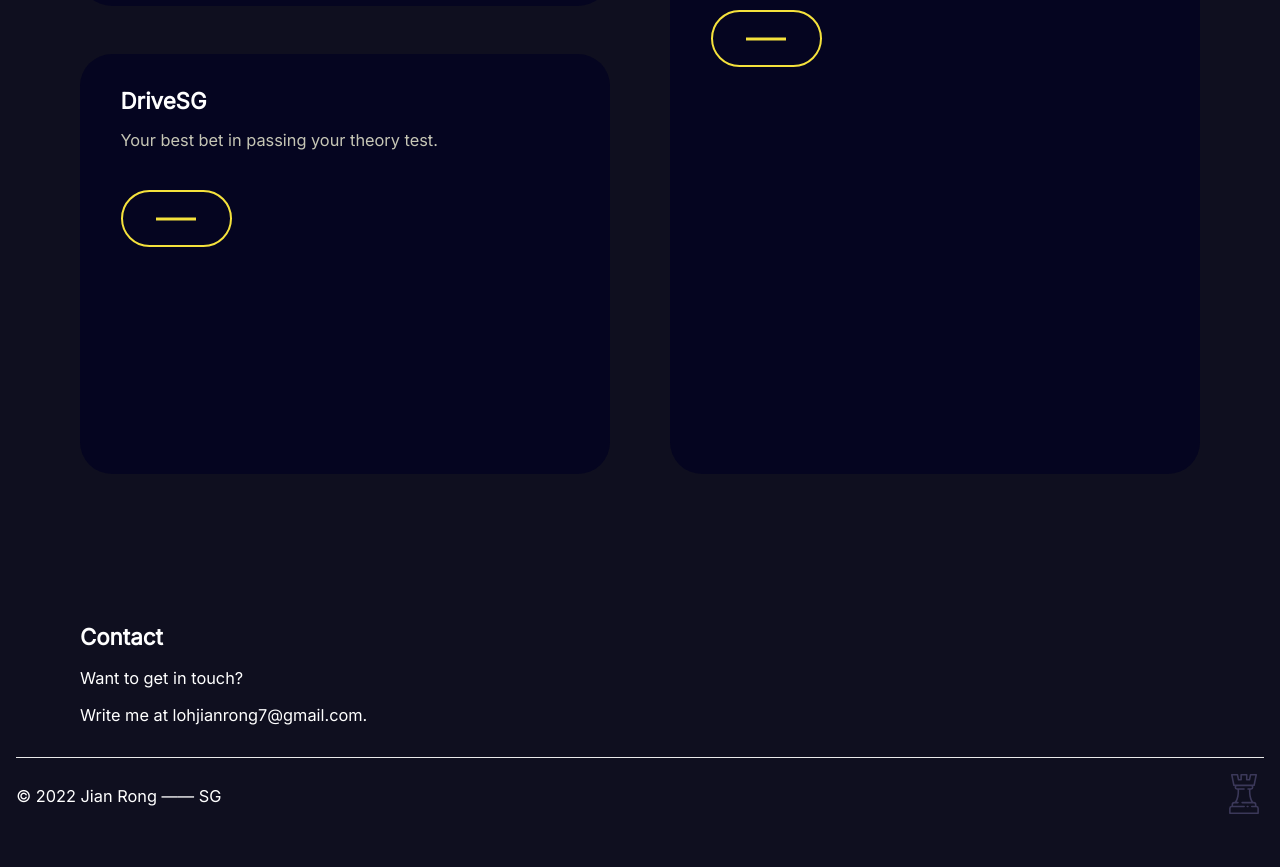
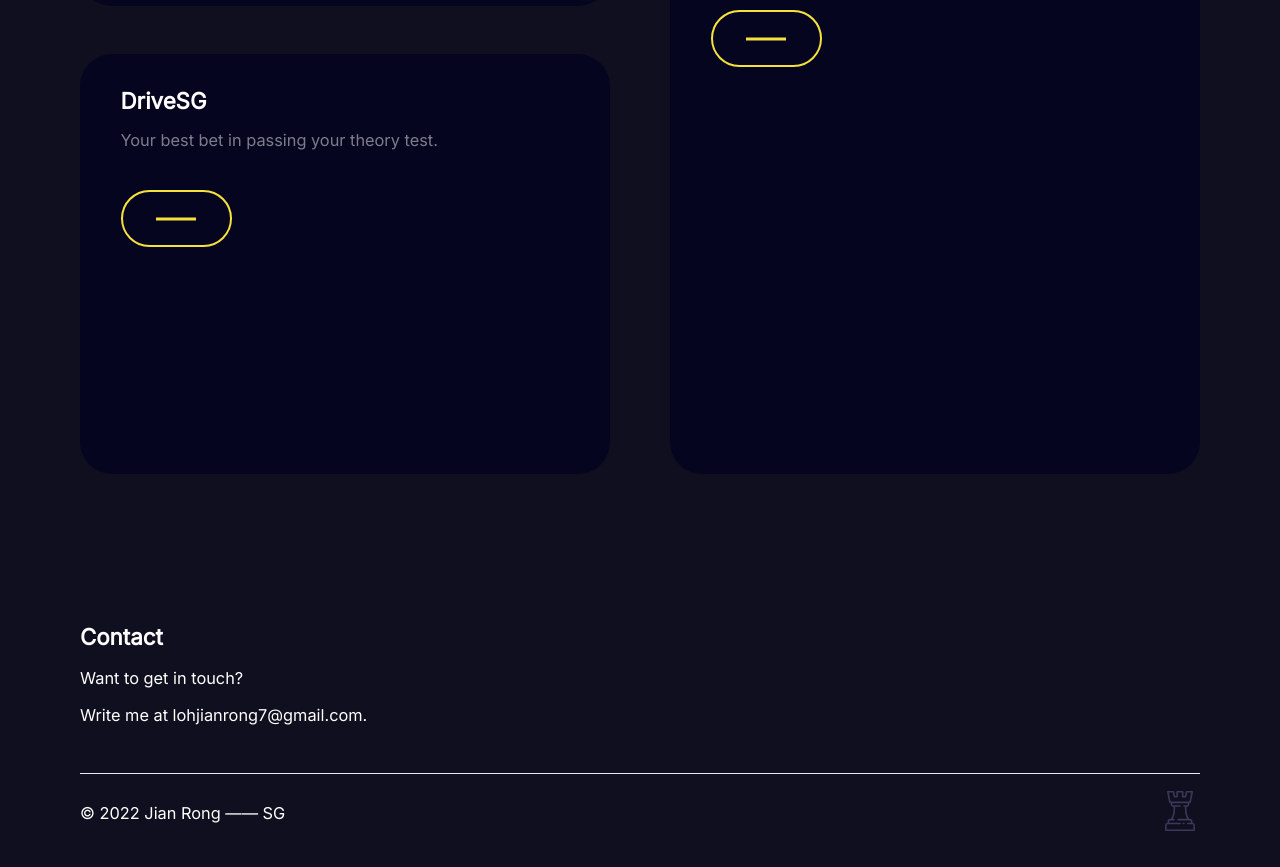
Before and after one commit to jianrong7/portfolio, a Next.js app in the folder portfolio-frontend/: page / in a window 1280 px wide. Shown: the part 1600-2467 px from the top of the page. Built offline with nearby package versions, Linux system fonts and the light colour scheme.

Commit message:
rearrange footer

```diff
--- /dev/null
+++ b/package.json
@@ -0,0 +1,5 @@
+{
+  "dependencies": {
+    "react-device-detect": "^2.1.2"
+  }
+}
--- a/portfolio-frontend/components/home/Footer/Footer.module.css
+++ /dev/null
@@ -1,15 +0,0 @@
-.footer {
-  border-top: 1px solid #eaeaea;
-  display: flex;
-  align-items: center;
-  justify-content: space-between;
-  padding: 1rem 0 3rem 0;
-  margin: 1rem 1rem 0 1rem;
-}
-
-.footer a {
-  display: flex;
-  justify-content: center;
-  align-items: center;
-  flex-grow: 1;
-}
--- a/portfolio-frontend/components/home/Footer/Footer.tsx
+++ /dev/null
@@ -1,15 +0,0 @@
-import React from "react";
-import Image from "next/image";
-
-import styles from "./Footer.module.css";
-
-const Footer = () => (
-  <footer className={styles.footer}>
-    <div>&#169; {new Date().getFullYear()} Jian Rong —— SG</div>
-    <div>
-      <Image src="/icon.svg" alt="logo" width={40} height={40} />
-    </div>
-  </footer>
-);
-
-export default Footer;
--- a/portfolio-frontend/components/shared/CallToAction/CallToAction.module.css
+++ b/portfolio-frontend/components/shared/CallToAction/CallToAction.module.css
@@ -21,7 +21,7 @@
 
 .subtitle {
   margin-bottom: 2.5rem;
-  color: var(--fontColor2_dark);
+  color: #ffffff7a;
 }
 
 @media screen and (min-width: 990px) {
--- a/portfolio-frontend/components/shared/CallToAction/CallToAction.tsx
+++ b/portfolio-frontend/components/shared/CallToAction/CallToAction.tsx
@@ -1,6 +1,7 @@
 import React from "react";
 import { motion } from "framer-motion";
 import cx from "classnames";
+import { isMobile } from "react-device-detect";
 
 import Heading from "../Heading/Heading";
 import Arrow from "../Arrow/Arrow";
@@ -47,7 +48,7 @@ const CallToAction = ({
   return (
     <motion.div
       className={cx(styles.container, className, { [styles.isSmall]: isSmall })}
-      drag
+      drag={!isMobile}
       dragConstraints={dragConstraints}
       dragElastic={0.2}
       whileHover="hover"
--- /dev/null
+++ b/portfolio-frontend/components/shared/Footer/Footer.module.css
@@ -0,0 +1,18 @@
+.container {
+  display: grid;
+  grid-column-gap: 20px;
+  grid-row-gap: 40px;
+  grid-template-columns: 1fr minmax(auto, 1120px) 1fr;
+  grid-template-rows: none;
+  grid-auto-flow: row;
+  margin-top: 2rem;
+}
+
+.footer {
+  border-top: 1px solid #eaeaea;
+  grid-column: 2/3;
+  display: flex;
+  justify-content: space-between;
+  align-items: center;
+  padding: 1rem 0 2rem 0;
+}
--- /dev/null
+++ b/portfolio-frontend/components/shared/Footer/Footer.tsx
@@ -0,0 +1,17 @@
+import React from "react";
+import Image from "next/image";
+
+import styles from "./Footer.module.css";
+
+const Footer = () => (
+  <footer className={styles.container}>
+    <div className={styles.footer}>
+      <div>&#169; {new Date().getFullYear()} Jian Rong —— SG</div>
+      <div>
+        <Image src="/icon.svg" alt="logo" width={40} height={40} />
+      </div>
+    </div>
+  </footer>
+);
+
+export default Footer;
--- a/portfolio-frontend/components/NavBar/NavBar.tsx
+++ b/portfolio-frontend/components/shared/NavBar/NavBar.tsx
@@ -1,7 +1,7 @@
 import React from "react";
 import Image from "next/image";
 
-import Button from "../shared/Button/Button";
+import Button from "../Button/Button";
 
 import styles from "./NavBar.module.css";
 
--- a/portfolio-frontend/pages/_app.tsx
+++ b/portfolio-frontend/pages/_app.tsx
@@ -2,13 +2,15 @@ import "../styles/globals.css";
 import type { AppProps } from "next/app";
 import { AnimatePresence } from "framer-motion";
 
-import NavBar from "../components/NavBar/NavBar";
+import NavBar from "../components/shared/NavBar/NavBar";
+import Footer from "../components/shared/Footer/Footer";
 
 function MyApp({ Component, pageProps }: AppProps) {
   return (
     <AnimatePresence>
       <NavBar />
       <Component {...pageProps} />
+      <Footer />
     </AnimatePresence>
   );
 }
--- a/portfolio-frontend/pages/index.tsx
+++ b/portfolio-frontend/pages/index.tsx
@@ -1,7 +1,7 @@
 import type { NextPage } from "next";
 import Head from "next/head";
 
-import Footer from "../components/home/Footer/Footer";
+import Footer from "../components/shared/Footer/Footer";
 import styles from "../styles/Home.module.css";
 import About from "../components/home/About/About";
 import Intro from "../components/home/Intro/Intro";
@@ -45,8 +45,6 @@ const Home: NextPage = () => {
         <Work />
         <Contact />
       </main>
-
-      <Footer />
     </div>
   );
 };
```
Also changed, not shown: portfolio-frontend/components/shared/NavBar/NavBar.module.css (renamed from portfolio-frontend/components/NavBar/NavBar.module.css), 1 other file (tests, documents, lock files or other folders).
